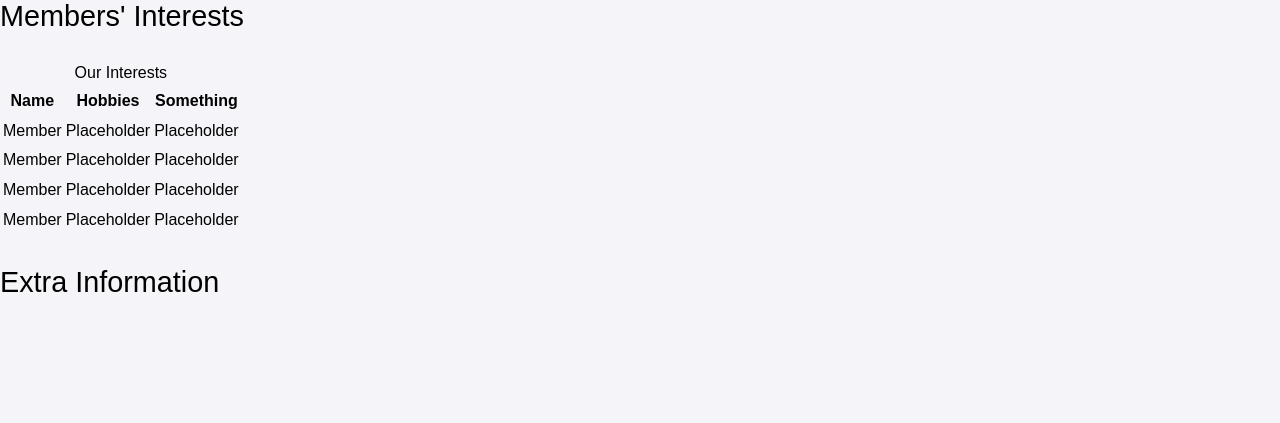
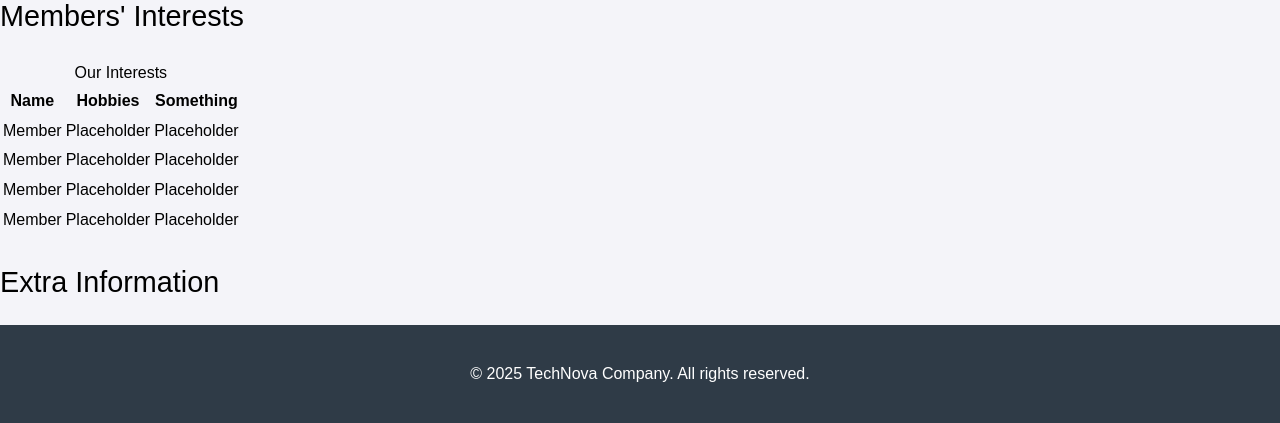
Before and after one commit to Muyheak/Group-Assignment, a PHP site: page /project1/about.html in a window 1280 px wide. Shown: the part 1383-1806 px from the top of the page. Before the commit the page ends 1675 px from the top, so only its background shows below. Run offline with PHP 8.4, Linux system fonts and the light colour scheme.

Commit message:
Added a footer

```diff
--- a/project1/about.html
+++ b/project1/about.html
@@ -1,7 +1,7 @@
 
 <!--
 Filename: About Us
-Last Modified: 09/04/25 2:02PM
+Last Modified: 10/04/25 1:43PM
 Description: This is the About us page
 --->
 
@@ -119,4 +119,8 @@ Description: This is the About us page
     </section>
 </body>
 
+<footer>
+    <p>&copy; 2025 TechNova Company. All rights reserved.</p>
+</footer>
+
 </html>
--- a/styles/style.css
+++ b/styles/style.css
@@ -217,7 +217,7 @@ footer {
 /* About Us */
 
 body {
-  font-family: 'Arial', sans-serif;
+  font-family: Arial, sans-serif;
   margin: 0;
   padding: 0;
   background-color: #f4f4f9;
```
